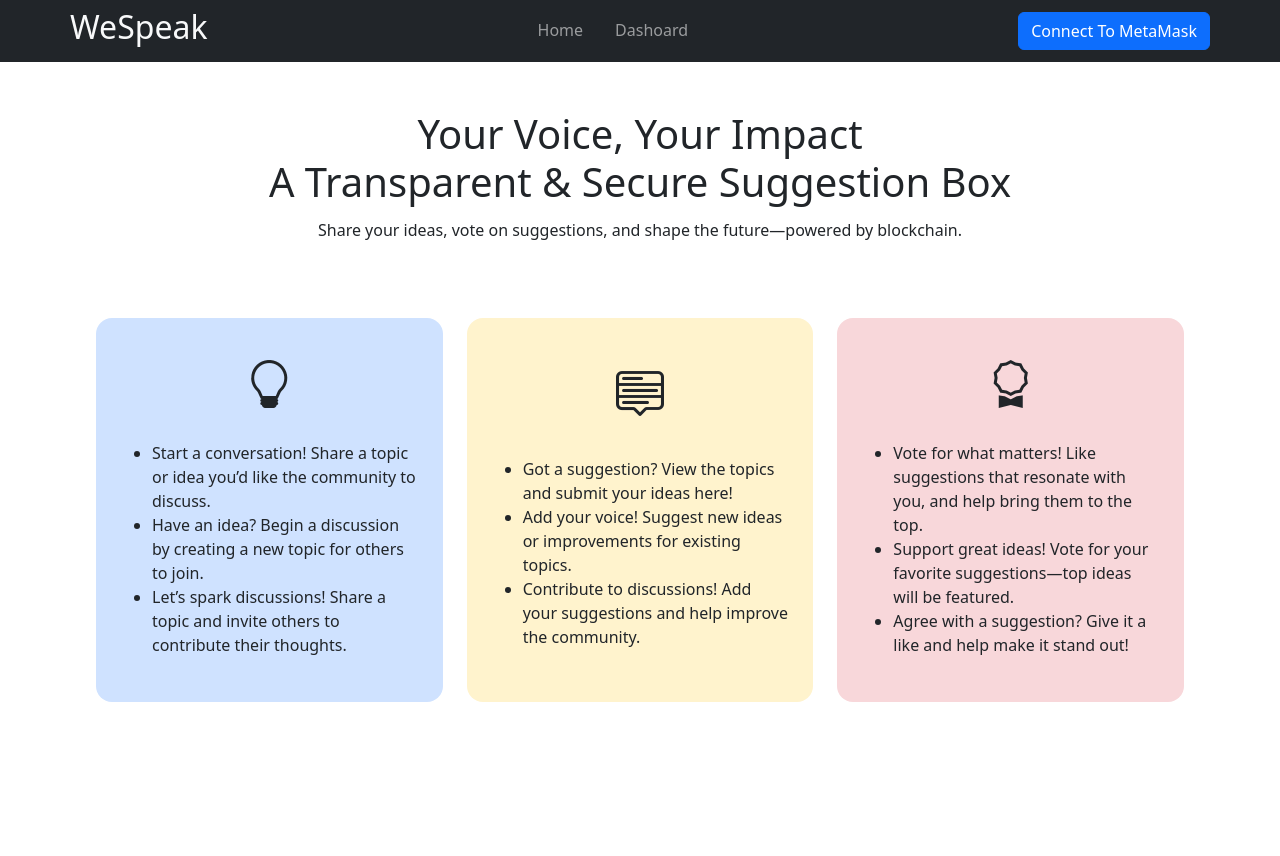
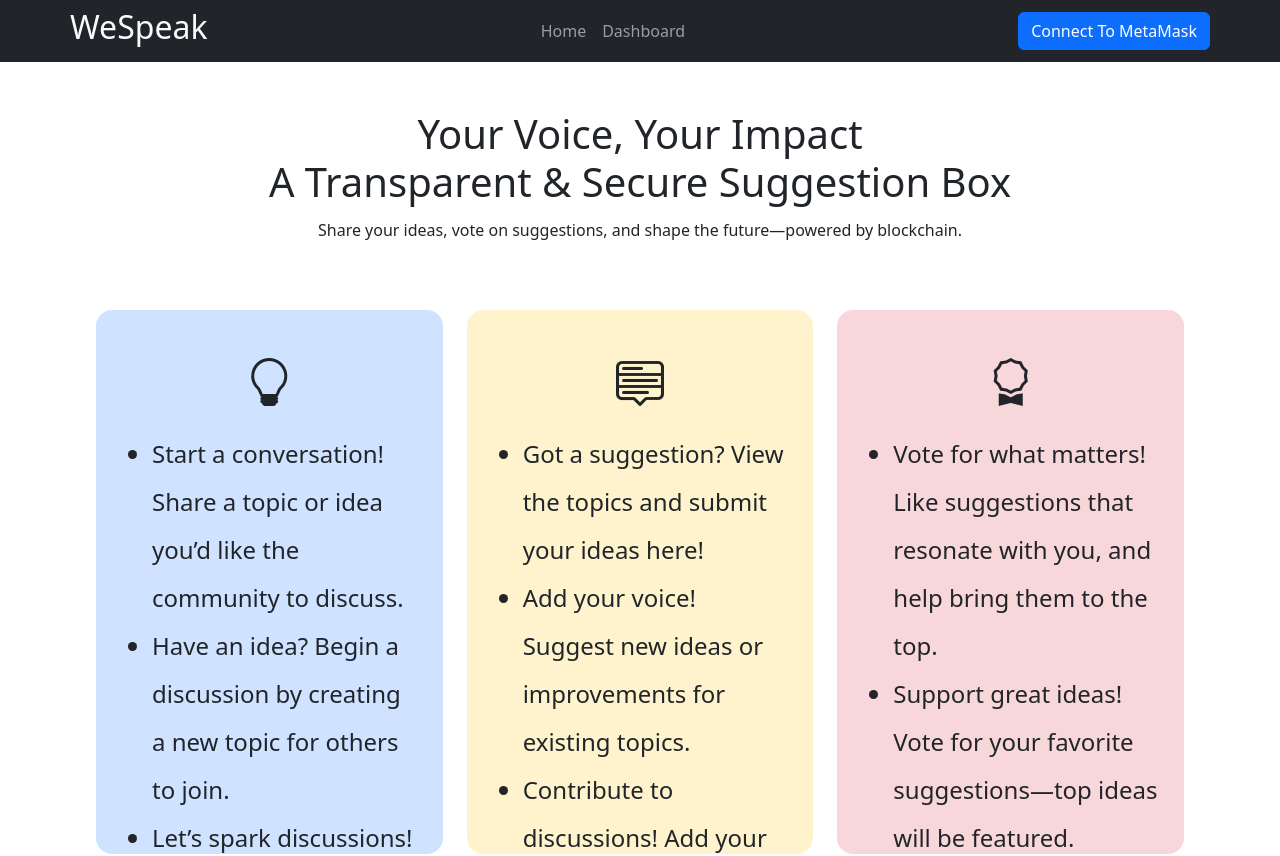
Before and after one commit to 20689514/WeSpeak, a React (Vite) app: page / in a window 1280 px wide. Shown: the top 856 px of the page. Before the commit the page ends 800 px from the top, so only its background shows below. Built offline with nearby package versions, Linux system fonts and the light colour scheme.

Commit message:
added routing

```diff
--- a/src/App.tsx
+++ b/src/App.tsx
@@ -1,9 +1,19 @@
-import Home from "./pages/home"
+import React from 'react';
+import { BrowserRouter as Router, Route, Routes } from 'react-router-dom'; // Use Routes instead of Switch
+import Home from './pages/Home'; // Import Home component
+import Dashboard from './pages/Dashboard'; // Import Dashboard component
+import Navbar from './components/Navbar'; // Import Navbar component
+
 const App = () => {
   return (
-    <div>
-     <Home />
-    </div>
+    <Router>
+      <Navbar /> {/* This will render the Navbar on every page */}
+      <Routes>
+        {/* Define your routes using the new API in React Router v6 */}
+        <Route path="/" element={<Home />} /> {/* Home route */}
+        <Route path="/dashboard" element={<Dashboard />} /> {/* Dashboard route */}
+      </Routes>
+    </Router>
   );
 };
 
--- a/src/components/Navbar.tsx
+++ b/src/components/Navbar.tsx
@@ -1,27 +1,27 @@
-import React from 'react'
+import React from 'react';
+import { Link } from 'react-router-dom';
 
 const Navbar = () => {
   return (
     <div>
-    <div className='cotainer-fluid bg-dark'>
-        <nav className='container navbar navbar-expand navbar-dark text-light justify-content-between'>
+      <div className="container-fluid bg-dark">
+        <nav className="container navbar navbar-expand navbar-dark text-light justify-content-between">
           <div>
-                <h2 className=''>WeSpeak</h2>
+            <h2>WeSpeak</h2>
           </div>
 
-            <div className="navbar-nav nav-underline">
-                <a href="" className="nav-link">Home</a>
-                <a href="" className="nav-link">Dashoard</a>
+          <div className="navbar-nav">
+            <Link to="/" className="nav-link">Home</Link> {/* Link to home route */}
+            <Link to="/dashboard" className="nav-link">Dashboard</Link> {/* Link to dashboard route */}
           </div>
 
           <div>
-                <button className='btn btn-primary'>Connect To MetaMask</button>
+            <button className="btn btn-primary">Connect To MetaMask</button>
           </div>
         </nav>
-
       </div>
     </div>
-  )
+  );
 }
 
-export default Navbar
+export default Navbar;
--- a/src/pages/home.tsx
+++ b/src/pages/home.tsx
@@ -1,31 +1,47 @@
 import React from "react";
-import Navbar from "../components/navbar";
+import Navbar from "../components/Navbar";
 // import TopicList from "../components/TopicList"; // Import TopicList
 
 const Home: React.FC = () => {
   return (
-    <>
-    <div >
-      <Navbar />
-      <main className="d-flex justify-content-between flex-column p-5" style={{ height: "92vh"}}>
+    <div>
+      <main className="d-flex justify-content-evenly flex-column p-5" style={{ height: "92vh"}}>
         <div className="text-center 50 d-flex flex-column justify-content-center align-items-center lh-lg">
           <h1 className="fs-1">Your Voice, Your Impact <br /> A Transparent & Secure Suggestion Box</h1>
           <p className="text-dark-subtle">Share your ideas, vote on suggestions, and shape the future—powered by blockchain.</p>
         </div>
 
-        <div className="h-75 d-flex flex-column flex-sm-row p-5 w-100 gap-4">
+        <div className="d-flex flex-column flex-md-row justify-content-center p-5 w-100 gap-4 lh-lg mh-100">
+            <div className="bg-primary-subtle w-100 w-md-25 rounded-4 d-flex flex-column justify-content-evenly align-items-center p-4">
+              <i className="bi bi-lightbulb" style={{ fontSize: "3rem" }}></i>
+              <ul className="fs-4">
+                <li>Start a conversation! Share a topic or idea you’d like the community to discuss.</li>
+                <li>Have an idea? Begin a discussion by creating a new topic for others to join.</li>
+                <li>Let’s spark discussions! Share a topic and invite others to contribute their thoughts.</li>
+              </ul>
+            </div>
 
-          <div className="bg-primary-subtle w-50 rounded-4 h-100 d-flex flex-column justify-content-evenly align-items-center p-4 gap-3"> <i className="bi bi-lightbulb" style={{fontSize:"3rem"}}></i> <ul> <li>Start a conversation! Share a topic or idea you’d like the community to discuss.</li><li>Have an idea? Begin a discussion by creating a new topic for others to join.</li><li>Let’s spark discussions! Share a topic and invite others to contribute their thoughts.</li></ul></div>
+            <div className="bg-warning-subtle w-100 w-md-25 rounded-4 d-flex flex-column justify-content-evenly align-items-center p-4">
+              <i className="bi bi-menu-up" style={{ fontSize: "3rem" }}></i>
+              <ul className="fs-4">
+                <li>Got a suggestion? View the topics and submit your ideas here!</li>
+                <li>Add your voice! Suggest new ideas or improvements for existing topics.</li>
+                <li>Contribute to discussions! Add your suggestions and help improve the community.</li>
+              </ul>
+            </div>
 
-          <div className="bg-warning-subtle w-50 rounded-4 h-100 d-flex flex-column justify-content-evenly align-items-center p-4 gap-3"><i className="bi bi-menu-up" style={{fontSize:"3rem"}}></i> <ul> <li>Got a suggestion? View the topics and submit your ideas here!</li><li>Add your voice! Suggest new ideas or improvements for existing topics.</li><li>Contribute to discussions! Add your suggestions and help improve the community.</li></ul></div>
-
-          <div className="bg-danger-subtle w-50 rounded-4 h-100 d-flex flex-column justify-content-evenly align-items-center p-4 gap-3"><i className="bi bi-award" style={{fontSize:"3rem"}}></i> <ul> <li>Vote for what matters! Like suggestions that resonate with you, and help bring them to the top.</li><li>Support great ideas! Vote for your favorite suggestions—top ideas will be featured.</li><li>Agree with a suggestion? Give it a like and help make it stand out!</li></ul></div>
+            <div className="bg-danger-subtle w-100 w-md-25 rounded-4 d-flex flex-column justify-content-evenly align-items-center p-4">
+              <i className="bi bi-award" style={{ fontSize: "3rem" }}></i>
+              <ul className="fs-4">
+                <li>Vote for what matters! Like suggestions that resonate with you, and help bring them to the top.</li>
+                <li>Support great ideas! Vote for your favorite suggestions—top ideas will be featured.</li>
+                <li>Agree with a suggestion? Give it a like and help make it stand out!</li>
+              </ul>
+            </div>
         </div>
-
       </main>
     </div>
 
-    </>
 
     // <div className="container mt-5">
     //   <h1>Welcome to the Decentralized Suggestion Box</h1>
```
Lines whose indentation alone changed are shown as unchanged.
